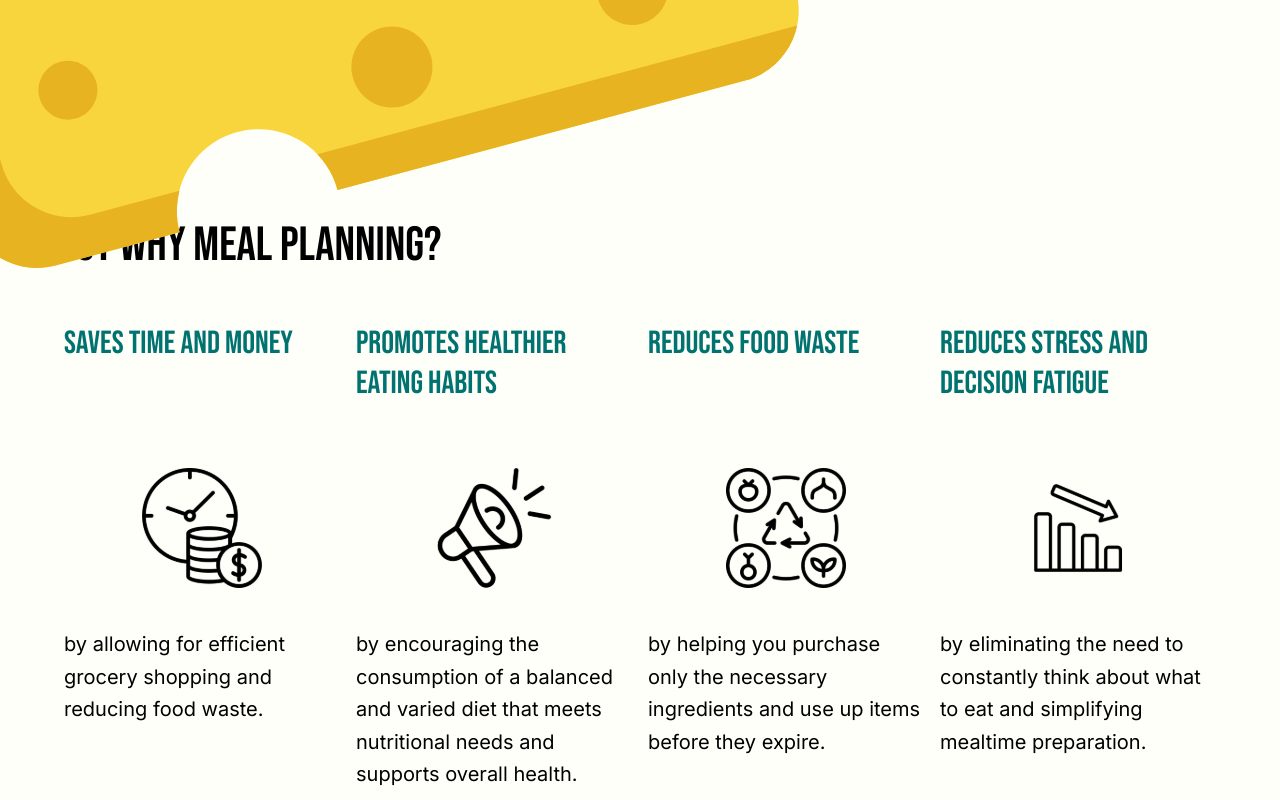
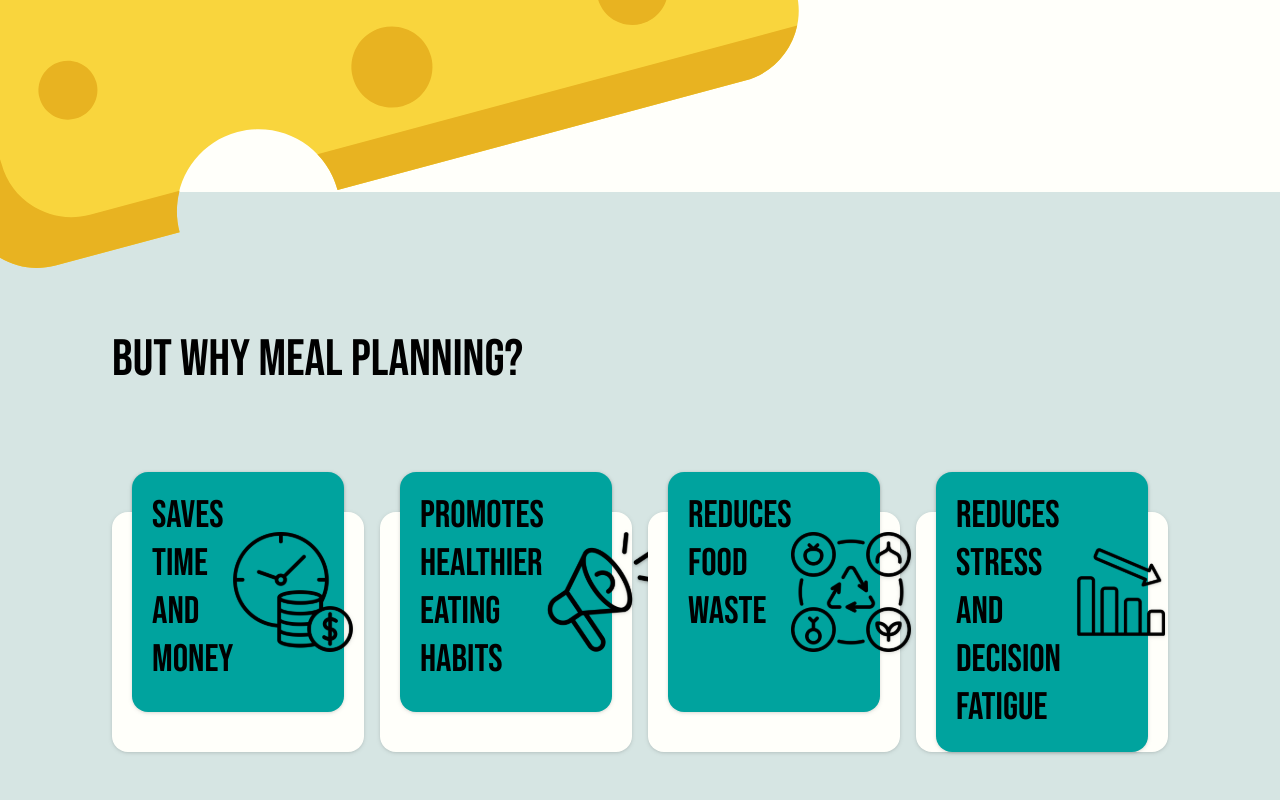
Before and after one commit to fichtnerma/Tastyplan, a Next.js app in the folder frontend/: page / in a window 1280 px wide. Shown: the part 1320-2120 px from the top of the page. Built offline with nearby package versions, Linux system fonts and the light colour scheme; a web font is replaced by a local one.

Commit message:
style(home):Add styling benefits section

```diff
--- a/frontend/src/app/page.tsx
+++ b/frontend/src/app/page.tsx
@@ -40,11 +40,15 @@ export default function HomePage() {
                         </div>
                     </div>
                 </div>
+            </div>
 
-                <div className="pt-5 lg:pt-20">
+            <div className="py-10 lg:py-20 bg-green-custom1 w-full ml-auto mr-auto p-6 lg:p-14">
+                <div className="w-full max-w-[1600px] ml-auto mr-auto p-6 lg:p-14">
                     <h2 className="mb-10">But why Meal Planning?</h2>
                     <Benefits />
                 </div>
+            </div>
+            <div className="w-full max-w-[1600px] ml-auto mr-auto p-6 lg:p-14">
                 <div className="pt-10 lg:pt-40 w-full">
                     <h2 className="mb-8 lg:mb-24">How Does Tastyplan work?</h2>
                     <Steps />
--- a/frontend/src/components/Startpage/Benefits/Benefits.tsx
+++ b/frontend/src/components/Startpage/Benefits/Benefits.tsx
@@ -35,19 +35,26 @@ function Benefits() {
         },
     ];
     return (
-        <div className="grid grid-cols-1 sm:grid-cols-2 lg:grid-cols-4 gird-rows-1 sm:grid-rows-2 lg:grid-rows-1 gab-4 w-full">
+        <div className="flex h-fit md:min-h-[700px] lg:min-h-[900px] xl:min-h-[500px] overflow-x-scroll md:overflow-visible md:grid md:grid-cols-2 xl:grid-cols-4 md:grid-rows-2 xl:grid-rows-1 md:gap-4 md:w-full">
             {benefits.map((benefit) => (
-                <div key={benefit.id} className=" p-2 rounded-2xl pb-10 lg:pb-0">
-                    <h3 className="h4 text-green-custom2 mb-8 h-8 lg:h-28">{benefit.heading}</h3>
+                <div
+                    key={benefit.id}
+                    className="group basis-[200px] p-5 md:w-full grow-0 shrink-0 rounded-2xl md:h-[160px] lg:h-[240px] md:hover:h-[260px] lg:hover:h-[340px] bg-white-custom mr-5 md:mr-0 drop-shadow mt-[80px] transition-all ease-in-out duration-700"
+                >
+                    <div className="relative top-[-60px] drop-shadow w-[200px] md:w-full bg-green-custom3 p-5 rounded-2xl flex mx-auto z-10 h-fit">
+                        <h3 className="h4 text-black !mb-0">{benefit.heading}</h3>
                         <Image
-                        className="mb-2 lg:mb-10 mx-auto h-[80px] lg:h-[120px] w-[80px] lg:w-[120px]"
+                            className="my-4 lg:mb-10 mt-10 mx-auto h-[80px] lg:h-[120px] w-[80px] lg:w-[120px]"
                             src={benefit.icon}
                             alt="icon"
                             width={120}
                             height={120}
                             loading="lazy"
                         />
-                    <p className="">{benefit.desc}</p>
+                    </div>
+                    <p className="leading-tight mt-[-40px] md:mt-[-130px] md:group-hover:mt-[-40px] md:opacity-0 md:group-hover:opacity-100 transition-all duration-700 ease-in-out">
+                        {benefit.desc}
+                    </p>
                 </div>
             ))}
         </div>
--- a/frontend/src/styles/_btns.scss
+++ b/frontend/src/styles/_btns.scss
@@ -1,6 +1,6 @@
 $btn-font-size: clamp(1rem, 2vw, 1.2rem);
-$btn-font-size-small: clamp(0.6rem, 1.2vw, 0.8rem);
-$btn-font-size-big: clamp(1.5rem, 2.2vw, 1.75rem);
+$btn-font-size-small: clamp(0.9rem, 1.2vw, 0.8rem);
+$btn-font-size-big: clamp(1.2rem, 2.2vw, 1.75rem);
 $btn-tertiary-font-size: clamp(1rem, 1.75vw, 1.125rem);
 
 .btn {
--- a/frontend/src/styles/_text.scss
+++ b/frontend/src/styles/_text.scss
@@ -1,9 +1,9 @@
-$h1-font-size: clamp(2rem, 5vw, 4rem);
-$h2-font-size: clamp(1.5rem, 4vw, 3rem);
-$h3-font-size: clamp(1.25rem, 3.5vw, 2.5rem);
-$h4-font-size: clamp(1rem, 3vw, 2rem);
-$h5-font-size: clamp(1rem, 2.5vw, 1.75rem);
-$h6-font-size: clamp(1rem, 2vw, 1.25rem);
+$h1-font-size: clamp(3rem, 5vw, 5rem);
+$h2-font-size: clamp(2rem, 4vw, 4rem);
+$h3-font-size: clamp(1.75rem, 3.5vw, 3rem);
+$h4-font-size: clamp(1.5rem, 3vw, 2.5rem);
+$h5-font-size: clamp(1.5rem, 2.5vw, 1.75rem);
+$h6-font-size: clamp(1.5rem, 2vw, 1.25rem);
 $text-font-size: clamp(1rem, 2vw, 1.25rem);
 $checkbox-label-font-size: clamp(1rem, 2vw, 1.5rem);
 
```
Lines whose indentation alone changed are shown as unchanged.
